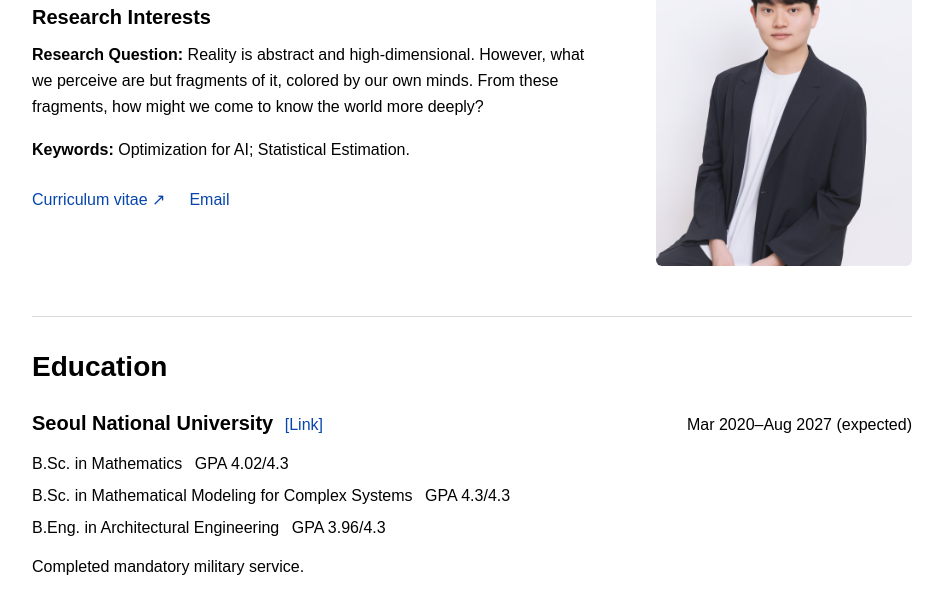
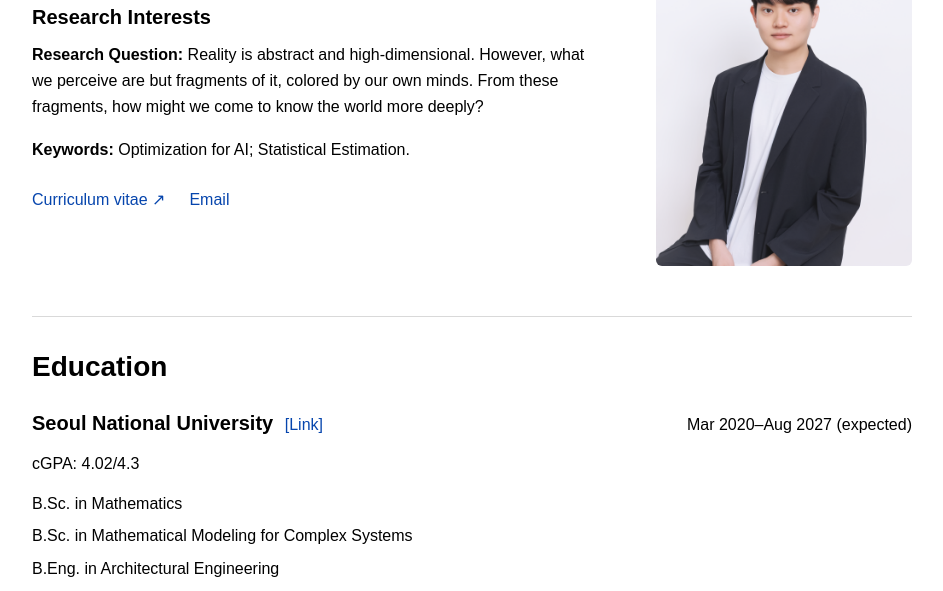
Before and after one commit to jade-ailurus/jade-ailurus.github.io, a plain HTML site: page index.html in a window 1280 px wide. Shown: the part 185-776 px from the top of the page, without its empty margins (168-1111 px from the left). Drawn offline with Linux system fonts and the light colour scheme.

Commit message:
Unify SNU GPA as cGPA across profile and CV versions

```diff
--- a/index.html
+++ b/index.html
@@ -43,10 +43,11 @@
       <div class="group-content">
           <div class="background-entry">
             <div class="entry-heading"><h3>Seoul National University <a class="school-link" href="https://en.snu.ac.kr/" aria-label="Seoul National University English website">[Link]</a></h3><span class="date">Mar 2020–Aug 2027 (expected)</span></div>
+            <p class="entry-meta">cGPA: 4.02/4.3</p>
             <ul class="degree-list">
-              <li>B.Sc. in Mathematics <span>GPA 4.02/4.3</span></li>
-              <li>B.Sc. in Mathematical Modeling for Complex Systems <span>GPA 4.3/4.3</span></li>
-              <li>B.Eng. in Architectural Engineering <span>GPA 3.96/4.3</span></li>
+              <li>B.Sc. in Mathematics</li>
+              <li>B.Sc. in Mathematical Modeling for Complex Systems</li>
+              <li>B.Eng. in Architectural Engineering</li>
             </ul>
             <p class="small-note">Completed mandatory military service.</p>
           </div>
@@ -176,6 +177,6 @@
       </ul>
     </section>
   </main>
-  <footer class="site-footer"><span>Updated <time datetime="2026-10-29">October 29, 2026</time></span></footer>
+  <footer class="site-footer"><span>Updated <time datetime="2026-10-30">October 30, 2026</time></span></footer>
 </body>
 </html>
```
Also changed, not shown: 2 other files.
